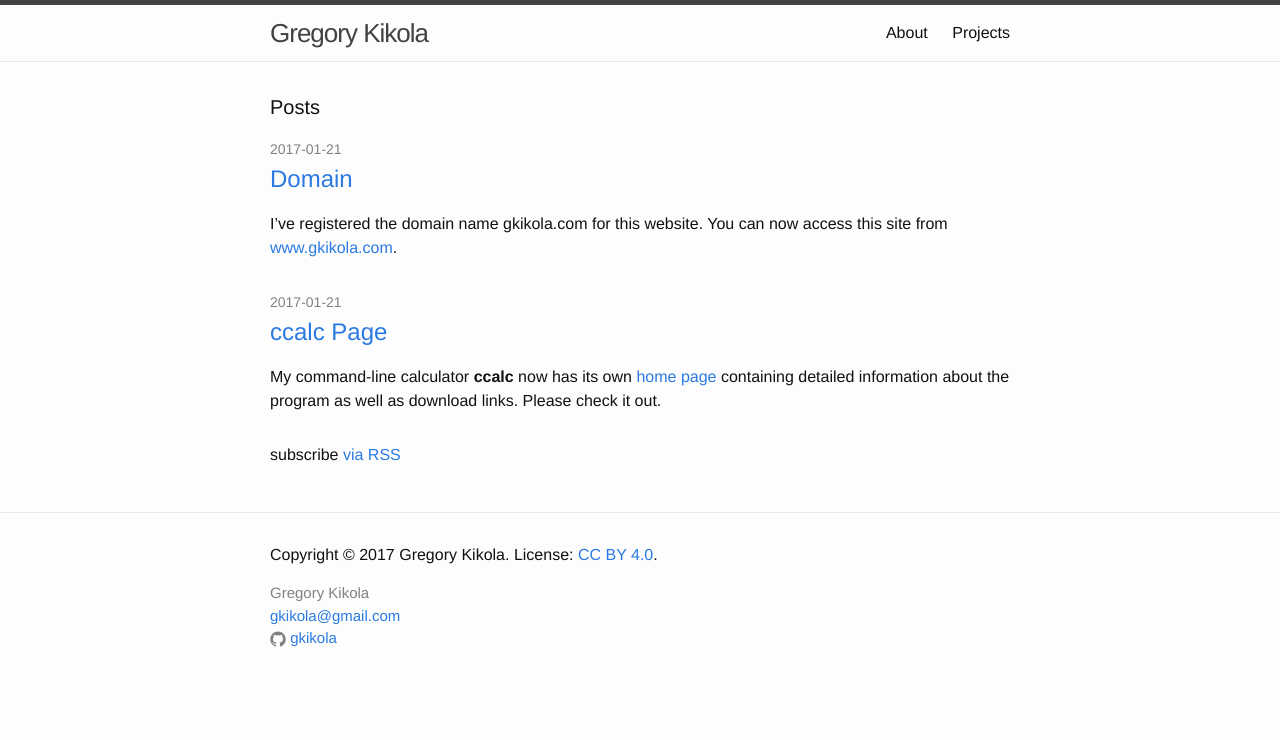
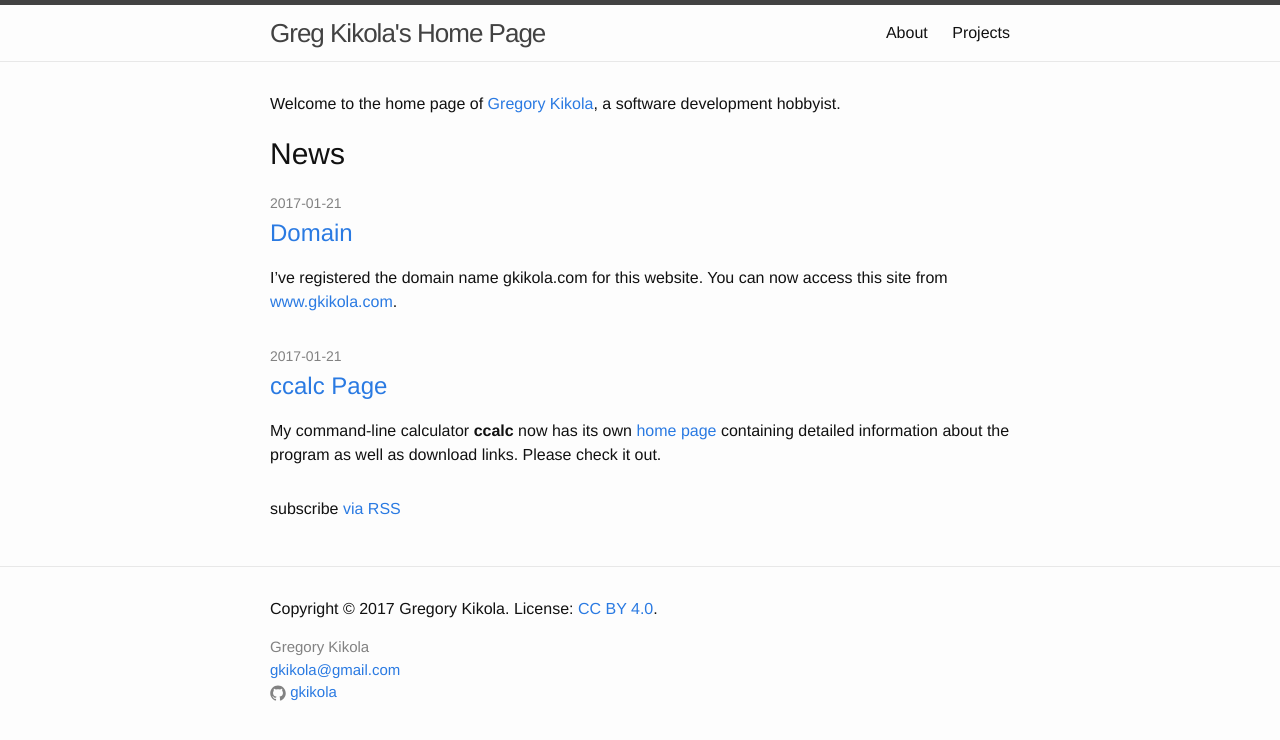
Before and after one commit to gkikola/gkikola.github.io, a Jekyll site: the page built from index.html, in a window 1280 px wide. Shown: the top 740 px of the page. Built offline with Jekyll 4.4.1, drawn with Linux system fonts in a browser that asks for light colours.

Commit message:
Change site title and News heading format

```diff
--- a/_config.yml
+++ b/_config.yml
@@ -6,7 +6,7 @@
 # 'jekyll serve'. If you change this file, please restart the server process.
 
 # Site settings
-title: Gregory Kikola
+title: Greg Kikola's Home Page
 email: gkikola@gmail.com
 description: > # this means to ignore newlines until "baseurl:"
   Undergraduate mathematics student at the University of Maryland and software
--- a/_includes/footer.html
+++ b/_includes/footer.html
@@ -10,7 +10,7 @@
     <div class="footer-col-wrapper">
       <div class="footer-col footer-col-1">
         <ul class="contact-list">
-          <li>{{ site.title }}</li>
+          <li>Gregory Kikola</li>
           <li><a href="mailto:{{ site.email }}">{{ site.email }}</a></li>
           <li>
             {% include icon-github.html username=site.github_username %}
--- a/_sass/_layout.scss
+++ b/_sass/_layout.scss
@@ -172,7 +172,7 @@
 }
 
 .page-heading {
-    font-size: 20px;
+    font-size: 30px;
 }
 
 .post-list {
--- a/index.html
+++ b/index.html
@@ -4,7 +4,11 @@ layout: default
 
 <div class="home">
 
-  <h1 class="page-heading">Posts</h1>
+  <p>
+    Welcome to the home page of <a href="mailto:gkikola@gmail.com">Gregory
+    Kikola</a>, a software development hobbyist.</p>
+
+  <h1 class="page-heading">News</h1>
 
   <ul class="post-list">
     {% for post in site.posts %}
```
